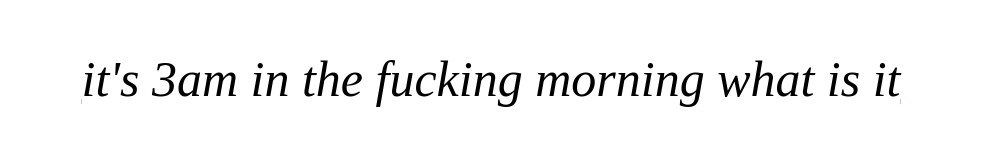
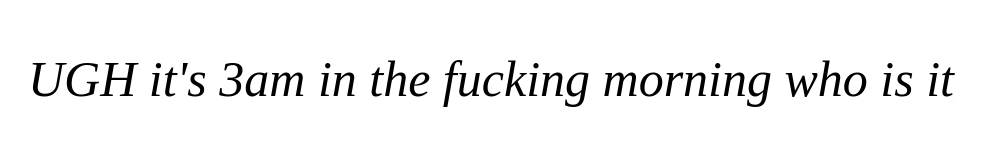
Before and after one commit to Pepperhfj/chickenass, a plain HTML site: page index.html in a window 1280 px wide. Shown: the whole page, without its empty margins (149-1134 px from the left). Drawn offline with Linux system fonts and the light colour scheme.

Commit message:
Update index.html

```diff
--- a/index.html
+++ b/index.html
@@ -10,7 +10,7 @@
     <center>
         <a href="https://pepperhfj.github.io/chickenass-continuation">
  <div class="die">
-    <em>it's 3am in the fucking morning what is it</em>
+    <em>UGH it's 3am in the fucking morning who is it</em>
 </div>
 </a>
 </center>
```
